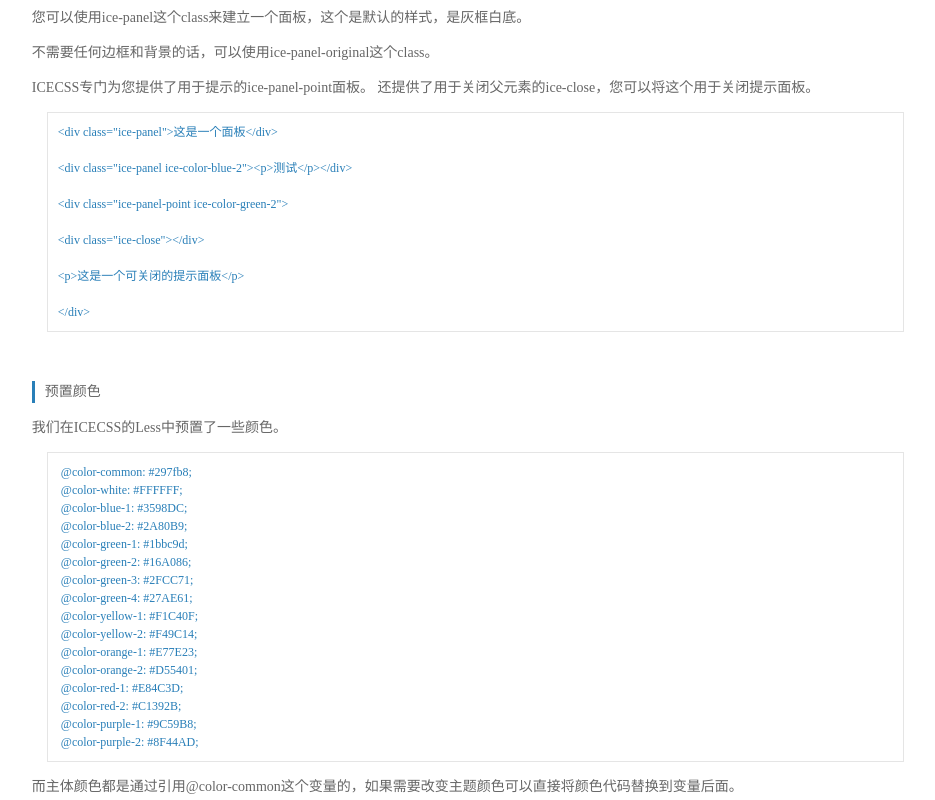
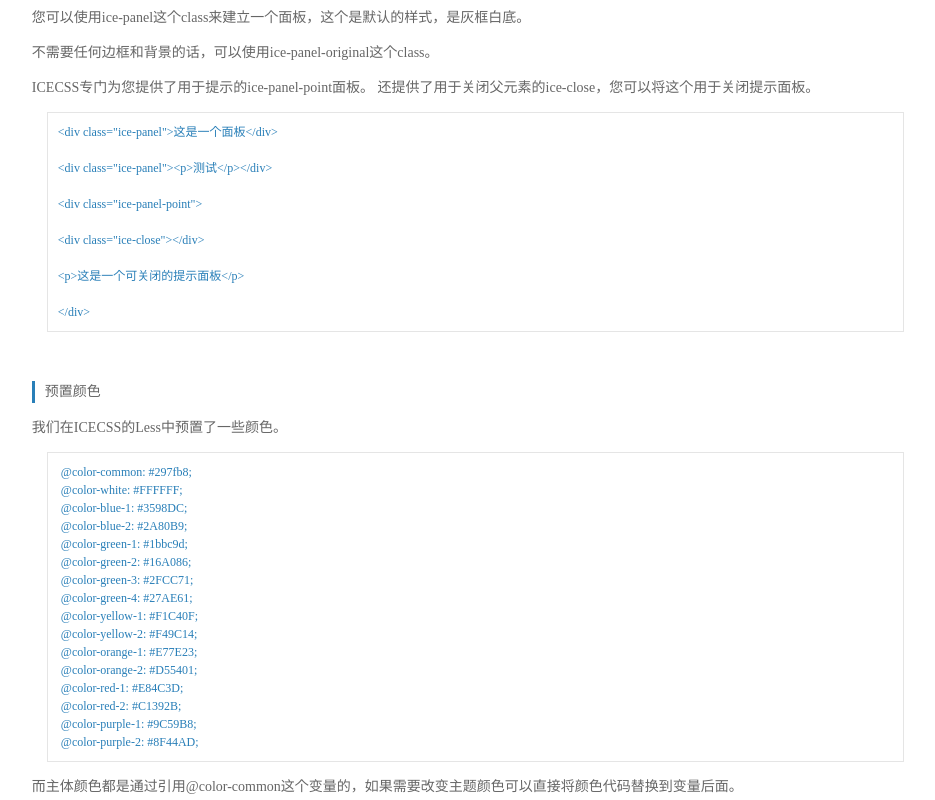
Before and after one commit to T-baby/ICECss, a plain HTML site: page Docs/index.html in a window 1280 px wide. Shown: the part 1220-2020 px from the top of the page, without its empty margins (294-1229 px from the left). Drawn offline with Linux system fonts and the light colour scheme.

Commit message:
2015年01月10日

```diff
--- a/Docs/index.html
+++ b/Docs/index.html
@@ -137,9 +137,9 @@
                 <p> ICECSS专门为您提供了用于提示的ice-panel-point面板。 还提供了用于关闭父元素的ice-close，您可以将这个用于关闭提示面板。</p>
                 <pre><code>&ltdiv class="ice-panel"&gt这是一个面板&lt/div&gt
 
-&ltdiv class="ice-panel ice-color-blue-2"&gt&ltp&gt测试&lt/p&gt&lt/div&gt
+&ltdiv class="ice-panel"&gt&ltp&gt测试&lt/p&gt&lt/div&gt
 
-&ltdiv class="ice-panel-point ice-color-green-2"&gt
+&ltdiv class="ice-panel-point"&gt
 
 &ltdiv class="ice-close"&gt&lt/div&gt
 
@@ -579,7 +579,7 @@
                 <div class="ice-panel-original" id="phyd">
                     <p class="ice-title">平滑移动</p>
                     <p>在需要平滑移动效果的超链接的父类那里增加<b>sll</b>,然后在script里增加：</p>
-                    <code><pre> $(".sll").scrollTo(700)</pre></code>
+                    <code><pre> $(".sll").scrollto(700)</pre></code>
 
                 </div>
                 <!--/平滑移动-->
```
Also changed, not shown: 1 other file.
